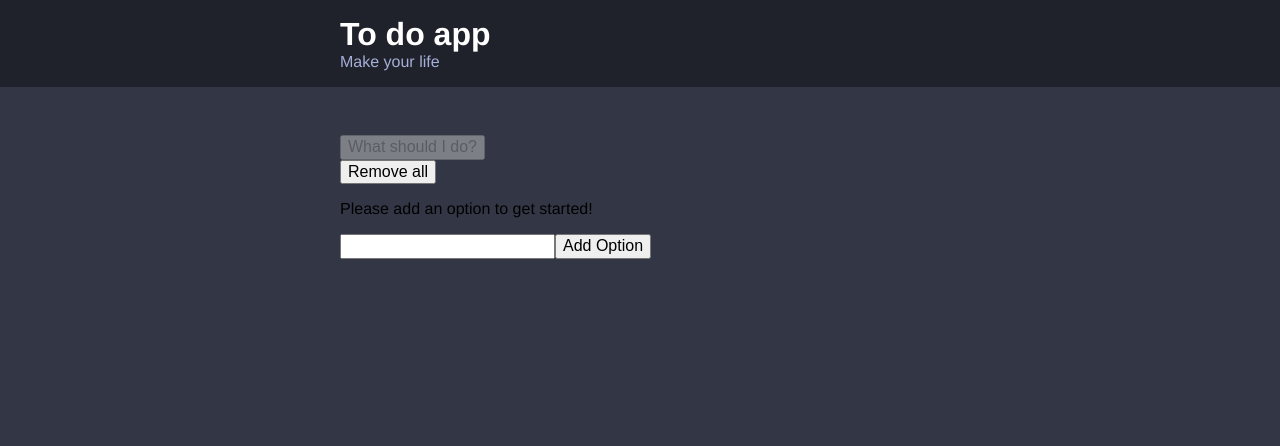
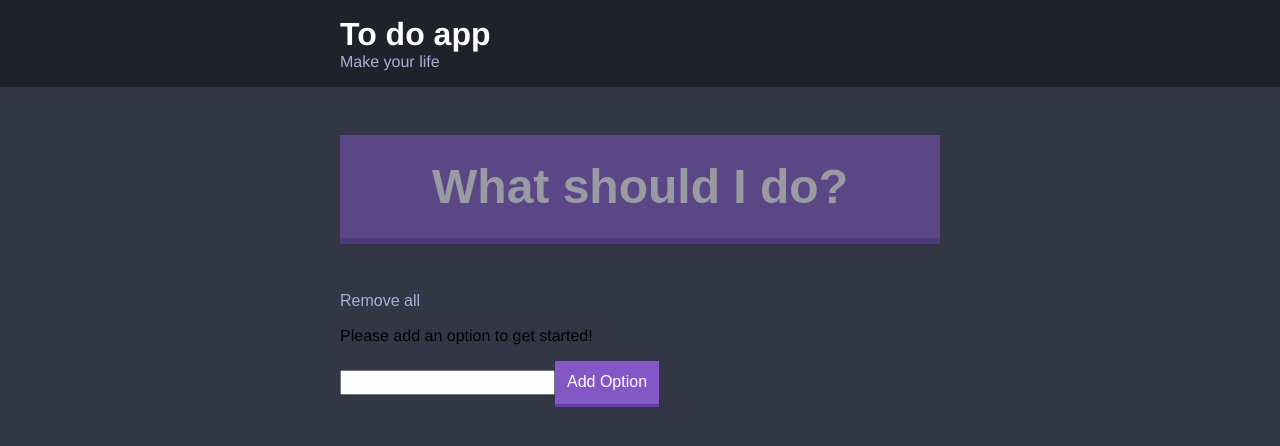
Before and after one commit to artem-solovev/reactjs_learning, a React app in the folder react-course-projects/indecision-app/: page / in a window 1280 px wide. Shown: the top 446 px of the page. Built offline with nearby package versions, Linux system fonts and the light colour scheme.

Commit message:
Stylized all buttons

```diff
--- a/react-course-projects/indecision-app/src/components/Action.js
+++ b/react-course-projects/indecision-app/src/components/Action.js
@@ -3,6 +3,7 @@ import React from 'react';
 const Action = ( props ) => (
     <div>
         <button
+            className = "big-button"
             onClick = { props.handlePick }
             disabled = { !props.hasOptions }
         >
--- a/react-course-projects/indecision-app/src/components/AddOption.js
+++ b/react-course-projects/indecision-app/src/components/AddOption.js
@@ -24,7 +24,7 @@ export default class AddOption extends React.Component {
                 { this.state.error && <p>{ this.state.error }</p> }
                 <form onSubmit = { this.handleAddOption }>
                     <input type="text" name="option" />
-                    <button>Add Option</button>
+                    <button className = "button">Add Option</button>
                 </form>
             </div>
         );
--- a/react-course-projects/indecision-app/src/components/Option.js
+++ b/react-course-projects/indecision-app/src/components/Option.js
@@ -4,6 +4,7 @@ const Option = ( props ) => (
     <div>
         { props.optionText }
         <button
+            className = "button button--link"
             onClick = { ( e ) => {
                 props.handleDeleteOption( props.optionText );
             } }
--- a/react-course-projects/indecision-app/src/components/Options.js
+++ b/react-course-projects/indecision-app/src/components/Options.js
@@ -3,7 +3,12 @@ import Option from './Option';
 
 const Options = ( props ) => (
     <div>
-        <button onClick = { props.handleDeleteOptions }>Remove all</button>
+        <button
+            className = "button button--link"
+            onClick = { props.handleDeleteOptions }
+        >
+            Remove all
+        </button>
 
         { props.options.length === 0 && <p>Please add an option to get started!</p> }
 
--- a/react-course-projects/indecision-app/src/styles/base/_base.scss
+++ b/react-course-projects/indecision-app/src/styles/base/_base.scss
@@ -7,3 +7,11 @@ body {
     font-family: Helvetica, Arial, sans-serif;
     font-size: $m-size;
 }
+
+button {
+    cursor: pointer;
+}
+
+button:disabled {
+    cursor: default;
+}
--- a/react-course-projects/indecision-app/src/styles/base/_settings.scss
+++ b/react-course-projects/indecision-app/src/styles/base/_settings.scss
@@ -2,8 +2,10 @@
 $off-black: #20222b;
 $dark-blue: #333745;
 $off-white: #a5afd7;
+$purple: #8357c5;
 
 // spacing
+$s-size: 1.2rem;
 $m-size: 1.6rem;
 $l-size: 3.2rem;
 $xl-size: 4.8rem;
--- /dev/null
+++ b/react-course-projects/indecision-app/src/styles/components/_button.scss
@@ -0,0 +1,32 @@
+.big-button {
+    background: $purple;
+    border: none;
+    border-bottom: .6rem solid darken( $purple, 10% );
+    color: #fff;
+    font-weight: bold;
+    font-size: $xl-size;
+    margin-bottom: $xl-size;
+    padding: 2.4rem;
+    width: 100%;
+}
+
+.big-button:disabled {
+    opacity: .5;
+}
+
+// Button
+.button {
+    background: $purple;
+    border: none;
+    border-bottom: .3rem solid darken( $purple, 10% );
+    color: #fff;
+    font-weight: 500;
+    padding: $s-size;
+}
+
+.button--link {
+    background: none;
+    border: none;
+    color: $off-white;
+    padding: 0;
+}
--- a/react-course-projects/indecision-app/src/styles/styles.scss
+++ b/react-course-projects/indecision-app/src/styles/styles.scss
@@ -1,4 +1,5 @@
 @import './base/_settings';
 @import './base/_base';
+@import './components/_button';
 @import './components/_container';
 @import './components/_header';
```
